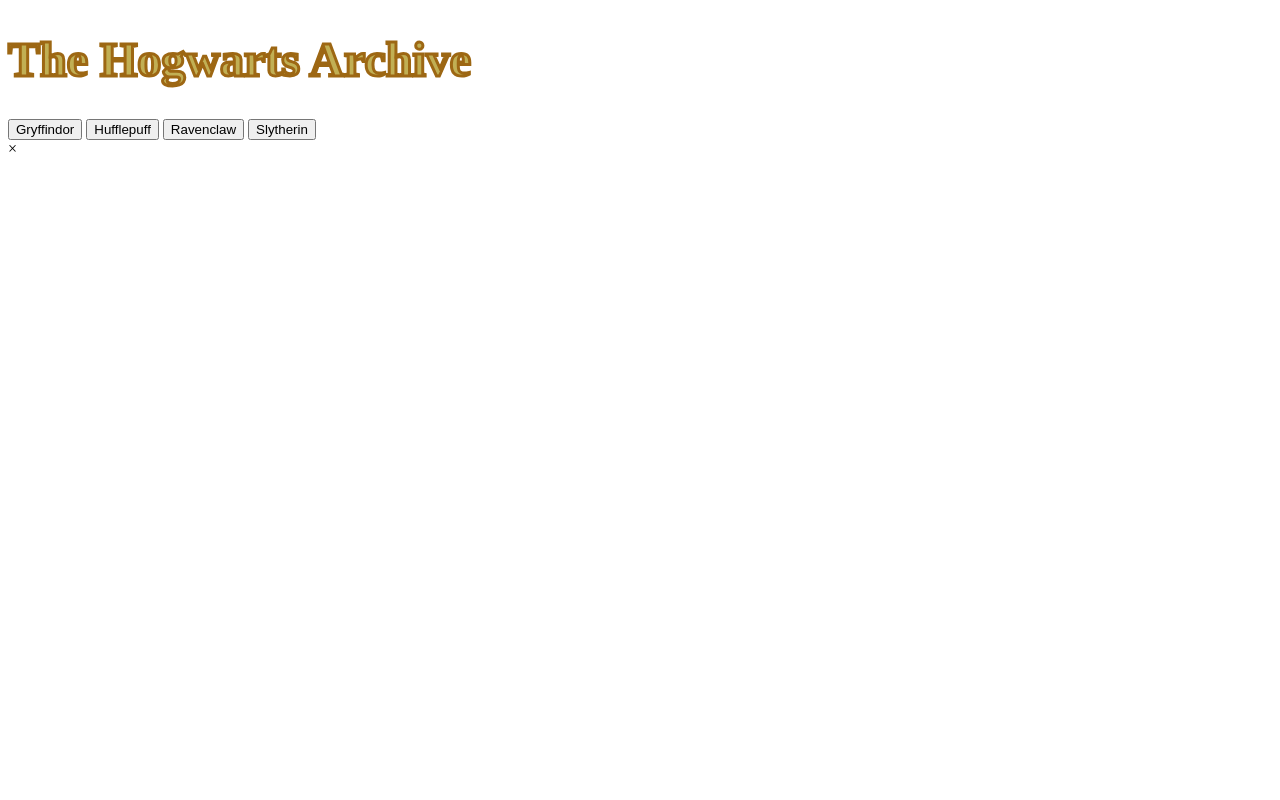
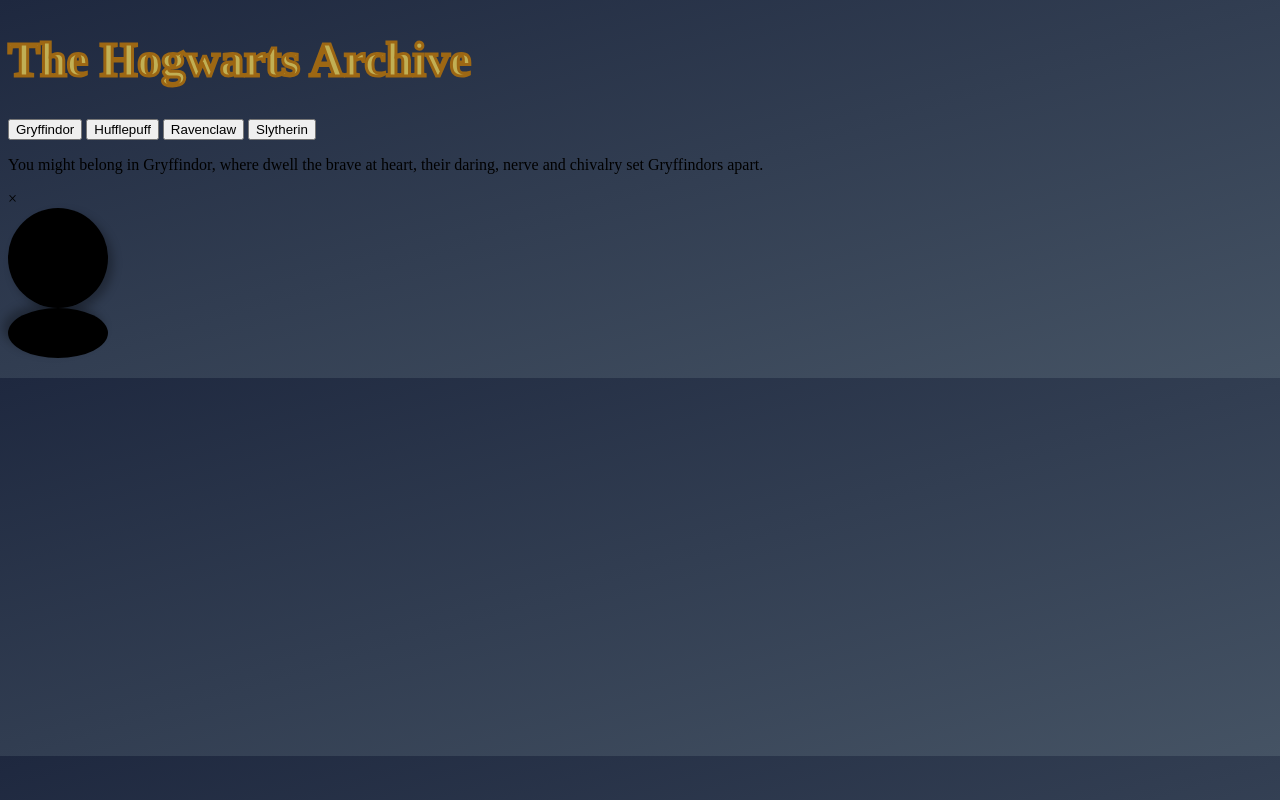
Before and after one commit to Stephaniebaard/TheHogwartsArchive, a website built with Vite: page index.html in a window 1280 px wide. Both pictures are taken after a click on the button "Gryffindor". Built offline with nearby package versions, Linux system fonts and the light colour scheme; no server answers.

Commit message:
New changes

```diff
--- a/index.html
+++ b/index.html
@@ -13,11 +13,13 @@
     <button id="show-hufflepuff">Hufflepuff</button>
     <button id="show-ravenclaw">Ravenclaw</button>
     <button id="show-slytherin">Slytherin</button>
+    <p id = "house-poem"></p>
 
     <article id="characters-in-house"></article>
     <article id="character-card" class="card">
       <section class="card-content">
         <span class ="close-button" id="close-card">&times;</span>
+        <div class="profile-icon"></div>
         <h2 id="character-name"></h2>
         <p id="character-info"></p>
       </section>
--- a/src/main.ts
+++ b/src/main.ts
@@ -34,7 +34,7 @@
     allCharactersInaHouseArticle.innerHTML = '';
 
     const h2 = document.createElement("h2") as HTMLElement;
-    h2.innerHTML = `Characters in ${house}:`;
+    h2.innerHTML = `${house}`;
     allCharactersInaHouseArticle.appendChild(h2);
 
     for (let i = 0; i < characters.length; i++)
@@ -57,6 +57,24 @@
     buttonElement.addEventListener("click",()=>{
         DOMCharactersInaHouse(button.house);
     });
+});
+
+// Funktion som ändrar dikt beroende på vilket hus man klickar på
+const buttons = document.querySelectorAll('button');
+const housePoem = document.getElementById('house-poem') as HTMLParagraphElement;
+const poems = [
+    "You might belong in Gryffindor, where dwell the brave at heart, their daring, nerve and chivalry set Gryffindors apart.",
+    "You might belong in Hufflepuff where they are just and loyal, those patient Hufflepuffs are true, and unafraid of toil.",
+    "Or yet in wise old Ravenclaw, if you've a ready mind, where those of wit and learning, will always find their kind.",
+    "Or perhaps in Slytherin, you'll make your real friends, those cunning folk use any means, to achieve their ends."
+];
+
+function changePoem(index: number){
+    housePoem.textContent = poems[index];
+}
+
+buttons.forEach((button, index)=>{
+    button.addEventListener('click', ()=> changePoem(index));
 });
 
 // Funktion för att visa karaktärens information
--- a/src/style.scss
+++ b/src/style.scss
@@ -2,5 +2,39 @@
 
 body
 {
-    background-color: linear-gradient(to bottom right, rbg(30,40,63), rbg(69,83,100));
+    background: linear-gradient(to bottom right, rgb(30,40,63), rgb(69,83,100));
 }
+
+.profile-icon
+{
+position: relative;
+width: 100px;
+height: 150px;
+}
+
+.profile-icon::before
+{
+    content: "";
+    position: absolute;
+    top: 0;
+    left: 0;
+    width: 100px;
+    height: 100px;
+    background-color: black;
+    border-radius: 50%;
+    box-shadow: 5px 5px 10px rgba(0,0,0,0.3);
+}
+
+.profile-icon::after
+{
+    content: "";
+    position: absolute;
+    bottom: 0;
+    left: 0;
+    width: 100px;
+    height: 50px;
+    background-color: black;
+    border-radius: 50%;
+    transform: rotate(180deg);
+    box-shadow: 5px 5px 10px rgba(0,0,0,0.3);
+}
```
Also changed, not shown: resources/GryffindorButton.png (added), resources/HufflepuffButton.png (added), resources/RavenclawButton.png (added), resources/SlytherinButton.png (added).
